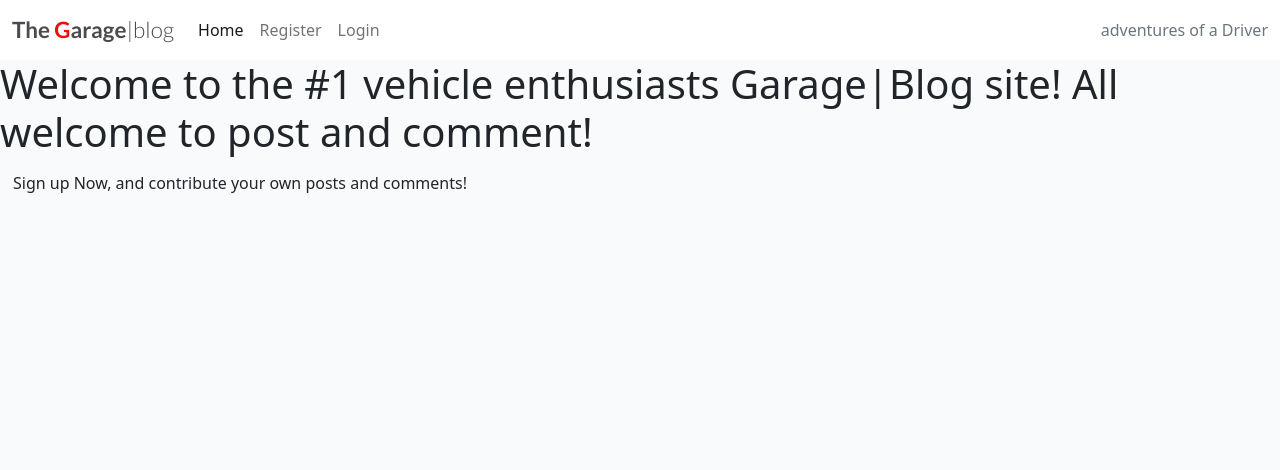
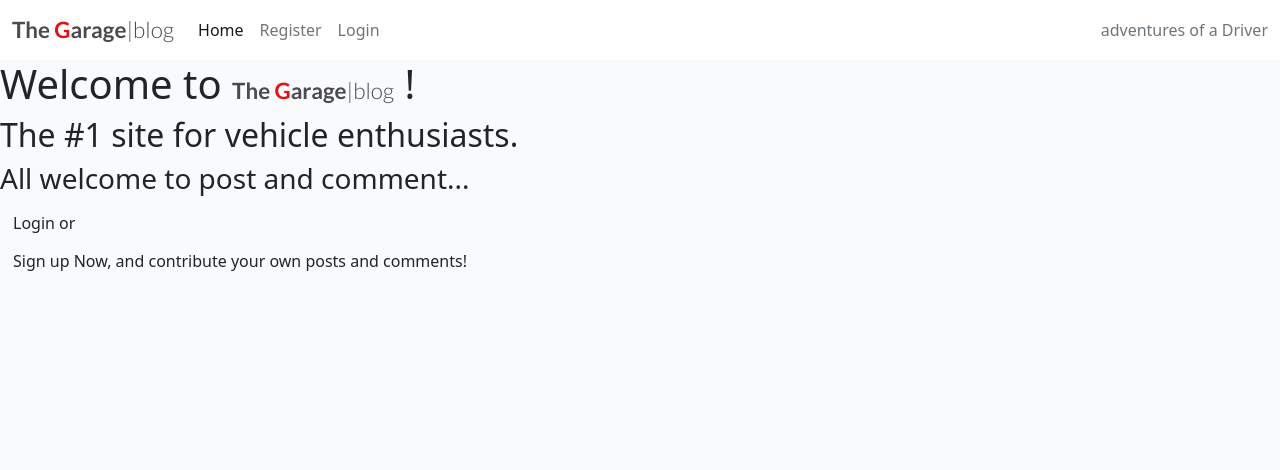
Before and after one commit to ian-IBCIRL/IB-PP4-MVP, a Django app: page / in a window 1280 px wide. Shown: the top 470 px of the page. Run offline with Django 3.2, Linux system fonts and the light colour scheme; data that the repository does not hold is empty.

Commit message:
updated homepage layout

```diff
--- a/templates/index.html
+++ b/templates/index.html
@@ -2,7 +2,10 @@
 
 {% block content %}
 <section>
-    <h1>Welcome to the #1 vehicle enthusiasts Garage|Blog site! All welcome to post and comment!</h1>
+    <h1>Welcome to <span class="brand">The <span
+        class="red-letter">G</span>arage<span class="thin">|blog</span></span></span> ! </h1>
+    <h2>The #1 site for vehicle enthusiasts.</h2>
+    <h3>All welcome to post and comment...</h3>
     {% if user.is_authenticated %}
     {% if user.username %}
     <div class="primary-action btn not-btn">Hi {{user.username}}</div>
@@ -10,6 +13,7 @@
     <div class="primary-action btn not-btn">Hi Anonymous</div>
     {% endif %}
     {% else %}
+    <a href="{% url 'account_login' %}" class="primary-action btn">Login or </a><br>
     <a href="{% url 'account_signup' %}" class="primary-action btn">Sign up Now, and contribute your own posts and comments!</a>
     {% endif %}
 </section>
```
